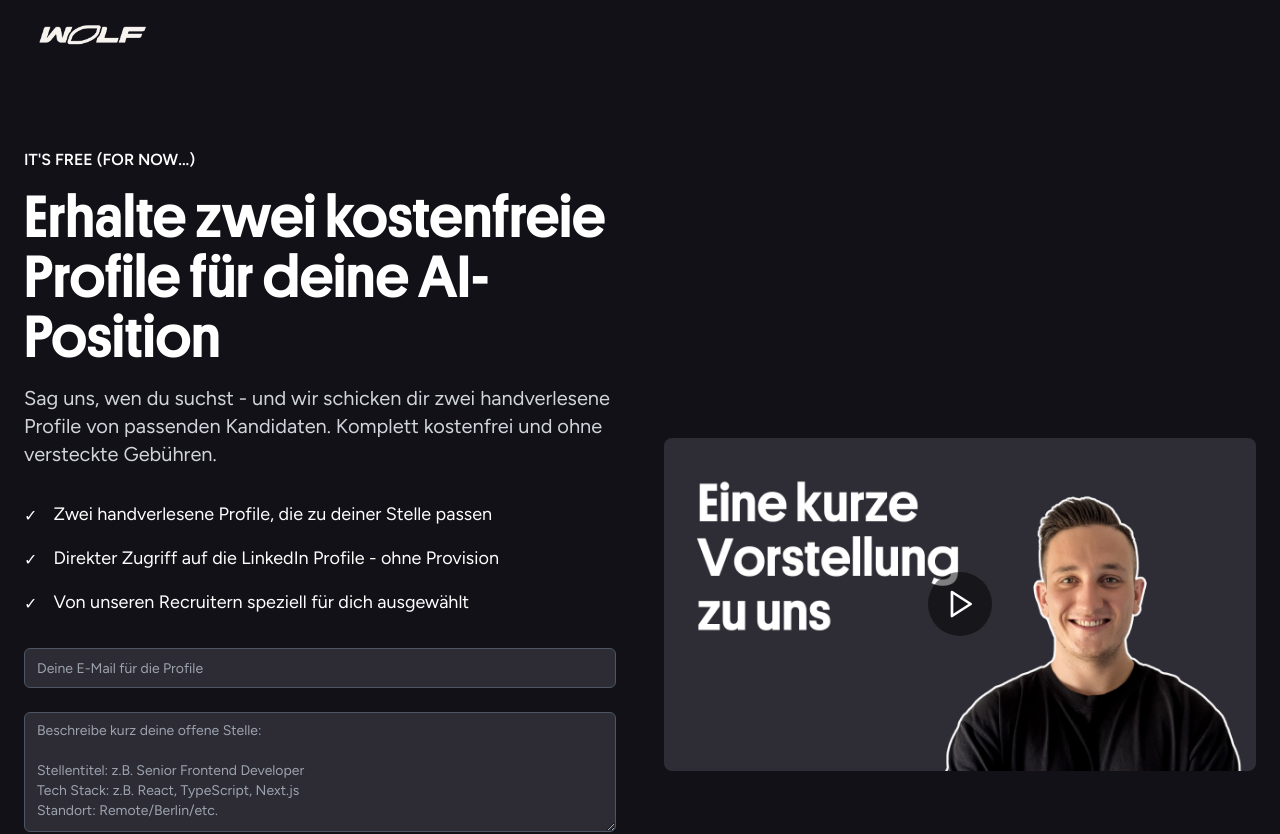
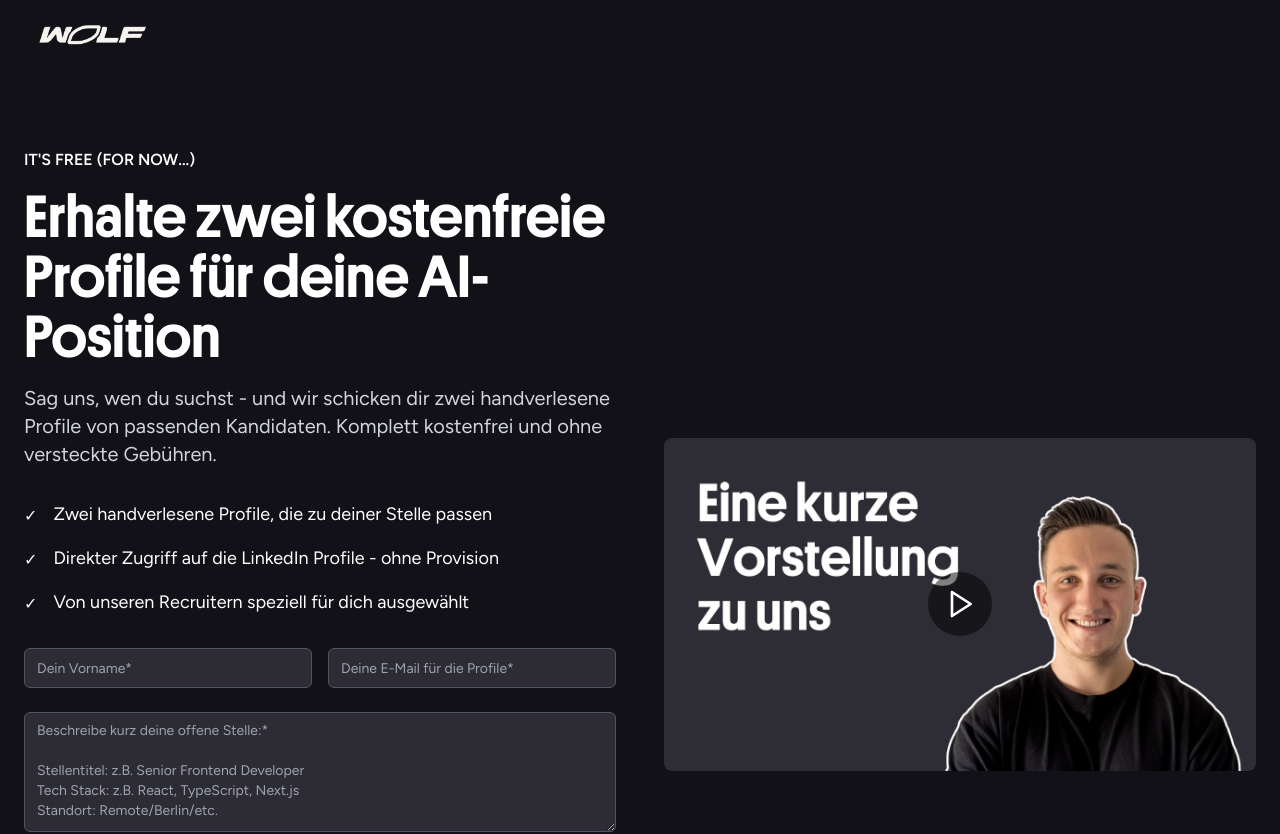
Before and after one commit to wKwekf/wolfrecruitment, a Next.js app: page /resources/talent-preview in a window 1280 px wide. Shown: the top 834 px of the page. Built offline with nearby package versions, Linux system fonts and the light colour scheme.

Commit message:
Vorname zum Formular hinzugefügt

```diff
--- a/app/resources/talent-preview/page.tsx
+++ b/app/resources/talent-preview/page.tsx
@@ -18,7 +18,7 @@ import Image from 'next/image'
 import { useSearchParams } from 'next/navigation'
 import { Dialog, DialogContent } from "@/components/ui/dialog"
 
-const PLACEHOLDER_TEXT = `Beschreibe kurz deine offene Stelle:
+const PLACEHOLDER_TEXT = `Beschreibe kurz deine offene Stelle:*
 
 Stellentitel: z.B. Senior Frontend Developer
 Tech Stack: z.B. React, TypeScript, Next.js
@@ -88,6 +88,7 @@ const heroVideoUrl = "https://wtgrng5vpllrzskd.public.blob.vercel-storage.com/He
 function TalentPreviewContent() {
   const searchParams = useSearchParams()
   const [email, setEmail] = useState(searchParams.get('email') || '')
+  const [firstName, setFirstName] = useState(searchParams.get('firstName') || '')
   const [description, setDescription] = useState(searchParams.get('description') || '')
   const [dataProcessingConsent, setDataProcessingConsent] = useState(searchParams.get('consent') === 'true')
   const [marketingConsent, setMarketingConsent] = useState(searchParams.get('marketing') === 'true')
@@ -111,6 +112,7 @@ function TalentPreviewContent() {
         },
         body: JSON.stringify({
           email,
+          firstname: firstName,
           description,
           dataProcessingConsent,
           marketingConsent,
@@ -219,6 +221,18 @@ function TalentPreviewContent() {
               </div>
 
               <form onSubmit={handleSubmit} className="space-y-6">
+                <div className="grid grid-cols-1 sm:grid-cols-2 gap-4">
+                  <div>
+                    <Input
+                      id="firstName"
+                      type="text"
+                      required
+                      value={firstName}
+                      onChange={(e) => setFirstName(e.target.value)}
+                      className="bg-[#2D2C35] border-gray-600 text-white outline-none focus:ring-0 focus:border-gray-600 focus:outline-none"
+                      placeholder="Dein Vorname*"
+                    />
+                  </div>
                   <div>
                     <Input
                       id="email"
@@ -227,8 +241,9 @@ function TalentPreviewContent() {
                       value={email}
                       onChange={(e) => setEmail(e.target.value)}
                       className="bg-[#2D2C35] border-gray-600 text-white outline-none focus:ring-0 focus:border-gray-600 focus:outline-none"
-                    placeholder="Deine E-Mail für die Profile"
+                      placeholder="Deine E-Mail für die Profile*"
                     />
+                  </div>
                 </div>
 
                 <div>
```
Lines whose indentation alone changed are shown as unchanged.
